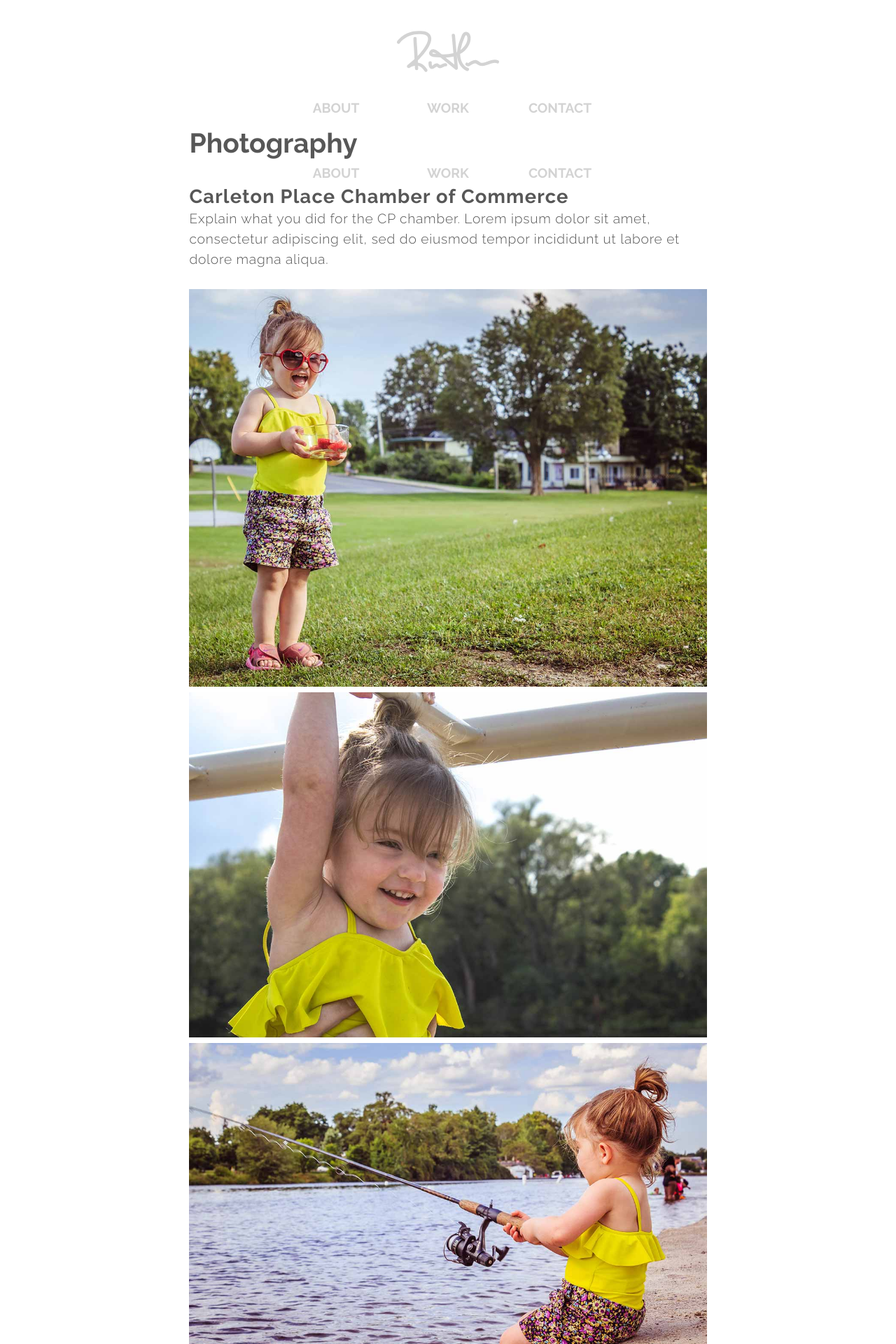
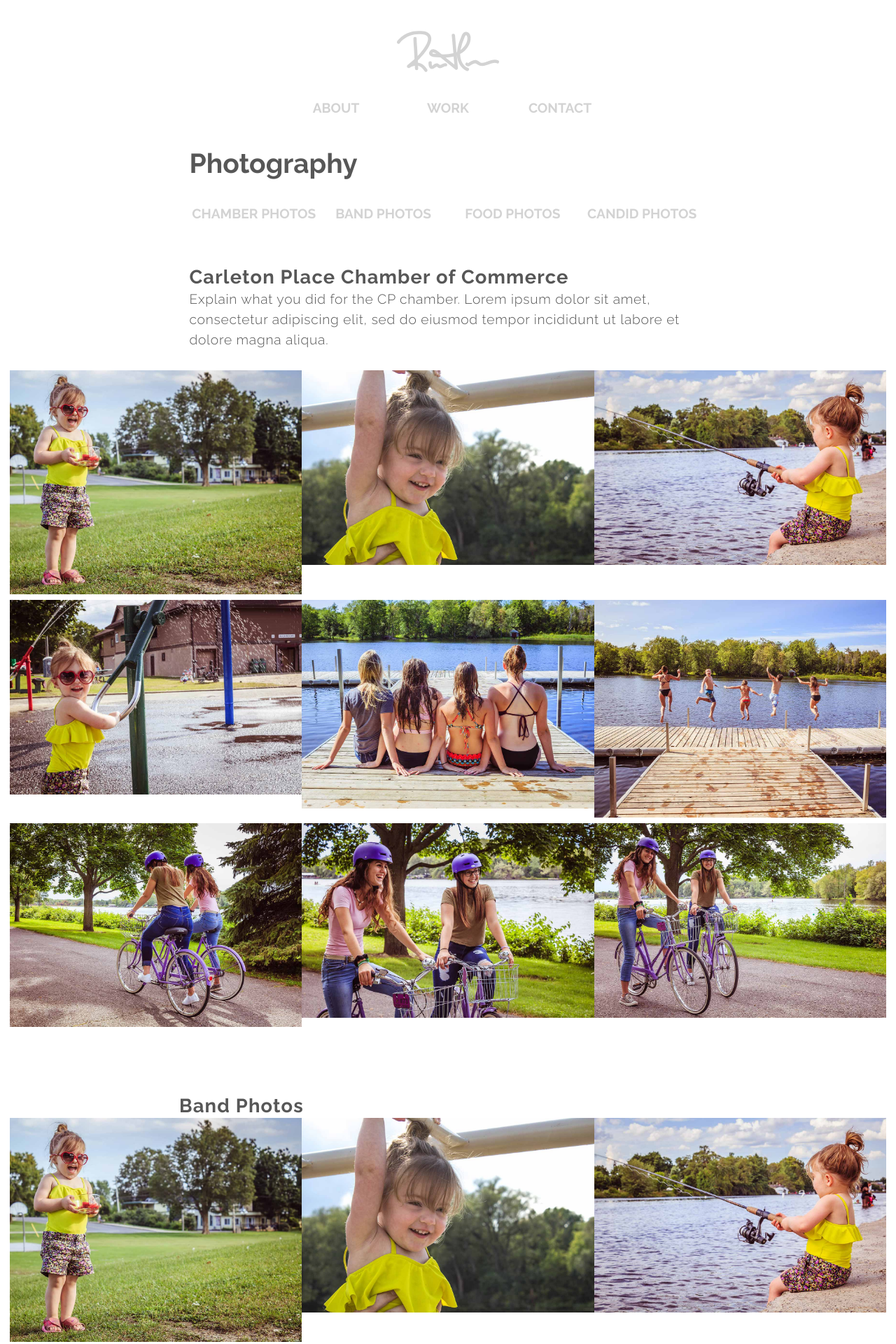
Before and after one commit to rachelhisko/hiskodesigns.ca, a Jekyll site: the page built from photography.html, in a window 1280 px wide. Shown: the top 1920 px of the page at 70% size. Built offline with Jekyll 4.4.1, drawn with Linux system fonts in a browser that asks for light colours; nearby versions of some CDN libraries; comment, search, counter and statistics services are not loaded; some of the changed text lies outside the part shown.

Commit message:
layout photos

```diff
--- a/css/main.css
+++ b/css/main.css
@@ -68,6 +68,11 @@ nav ul {
 .max-length {
   max-width: 25em;
 }
+
+.photo-nav {
+  max-width: 45em;
+}
+
 
 nav ul li a {
   text-decoration: none;
--- a/photography.html
+++ b/photography.html
@@ -3,56 +3,85 @@ layout: default
 title: Photography
 ---
 
-<section class="content gutter-1-2">
-  <div>
-    <h1 class="push-0 title zetta">Photography</h1>
-    <nav class="unit xs-1 nav">
-      <ul class="list-group grid nav kilo max-length">
-        <li class="unit xs-1-3"><a href="{{site.baseurl}}/#about">About</a></li>
-        <li class="unit xs-1-3"><a href="{{site.baseurl}}/#portfolio">Work</a></li>
-        <li class="unit xs-1-3"><a href="mailto:rachel@hiskodesigns.ca">Contact</a></li>
+<section>
+  <div class="content gutter-1-2 pad-t">
+    <h1 class="push title zetta">Photography</h1>
+    <nav class="unit xs-1 nav push">
+      <ul class="list-group grid nav kilo photo-nav push-2">
+        <li class="unit xs-1-4"><a href="{{site.baseurl}}/photography/#carletonplace">Chamber Photos</a></li>
+        <li class="unit xs-1-4"><a href="{{site.baseurl}}/photography/#band">Band Photos</a></li>
+        <li class="unit xs-1-4"><a href="{{site.baseurl}}/photography/#food">Food Photos</a></li>
+        <li class="unit xs-1-4"><a href="{{site.baseurl}}/photography/#candid">Candid Photos</a></li>
       </ul>
     </nav>
   </div>
 
-  <div>
-    <h3 class="push-none">Carleton Place Chamber of Commerce</h3>
+  <div class="content gutter-1-2" id="carletonplace">
+    <h3 class="push-0">Carleton Place Chamber of Commerce</h3>
     <p>Explain what you did for the CP chamber.  Lorem ipsum dolor sit amet, consectetur adipiscing elit, sed do eiusmod tempor incididunt ut labore et dolore magna aliqua.</p>
   </div>
 
-  <div>
+  <div class="grid gutter-1-2 push-2">
+    <div class="unit xs-1 s-1 m-1-2 l-1-3">
       <img class="w-1" itemprop="image" src="{{site.baseurl}}/images/photography-child-happy.jpg" alt="">
     </div>
-  <div>
+    <div class="unit xs-1 s-1 m-1-2 l-1-3">
       <img class="w-1" itemprop="image" src="{{site.baseurl}}/images/photography-child-climb.jpg" alt="">
     </div>
-  <div>
+    <div class="unit xs-1 s-1 m-1-2 l-1-3">
       <img class="w-1" itemprop="image" src="{{site.baseurl}}/images/photography-child-fishing.jpg" alt="">
     </div>
-  <div>
+    <div class="unit xs-1 s-1 m-1-2 l-1-3">
       <img class="w-1" itemprop="image" src="{{site.baseurl}}/images/photography-child-smile.jpg" alt="">
     </div>
-  <div>
+    <div class="unit xs-1 s-1 m-1-2 l-1-3">
       <img class="w-1" itemprop="image" src="{{site.baseurl}}/images/photography-four-girls.jpg" alt="">
     </div>
-  <div>
+    <div class="unit xs-1 s-1 m-1-2 l-1-3">
       <img class="w-1" itemprop="image" src="{{site.baseurl}}/images/photography-jumping.jpg" alt="">
     </div>
-  <div>
+    <div class="unit xs-1 s-1 m-1-2 l-1-3">
       <img class="w-1" itemprop="image" src="{{site.baseurl}}/images/photography-twogirls-bike.jpg" alt="">
     </div>
-  <div>
+    <div class="unit xs-1 s-1 m-1-2 l-1-3">
       <img class="w-1" itemprop="image" src="{{site.baseurl}}/images/photography-twogirls-smiling.jpg" alt="">
     </div>
-  <div>
+    <div class="unit xs-1 s-1 m-1-2 l-1-3">
       <img class="w-1" itemprop="image" src="{{site.baseurl}}/images/photography-twogirls.jpg" alt="">
+    </div>
   </div>
 
 
 
-  <div class="content">
-    <h3 class="push tera">Group Photos</h3>
+  <div class="content" id="band">
+    <h3 class="push-0 pad-t tera">Band Photos</h3>
   </div>
+  <div class="grid gutter-1-2">
+    <div class="unit xs-1 s-1 m-1-2 l-1-3">
+      <img class="w-1" itemprop="image" src="{{site.baseurl}}/images/photography-child-happy.jpg" alt="">
+    </div>
+    <div class="unit xs-1 s-1 m-1-2 l-1-3">
+      <img class="w-1" itemprop="image" src="{{site.baseurl}}/images/photography-child-climb.jpg" alt="">
+    </div>
+    <div class="unit xs-1 s-1 m-1-2 l-1-3">
+      <img class="w-1" itemprop="image" src="{{site.baseurl}}/images/photography-child-fishing.jpg" alt="">
+    </div>
+    <div class="unit xs-1 s-1 m-1-2 l-1-3">
+      <img class="w-1" itemprop="image" src="{{site.baseurl}}/images/photography-child-smile.jpg" alt="">
+    </div>
+    <div class="unit xs-1 s-1 m-1-2 l-1-3">
+      <img class="w-1" itemprop="image" src="{{site.baseurl}}/images/photography-four-girls.jpg" alt="">
+    </div>
+  </div>
+
+  <div class="content" id="food">
+    <h3 class="push-0 pad-t tera">Food Photos</h3>
+  </div>
+
+  <div class="content" id="food">
+    <h3 class="push-0 pad-t tera">Candid Photos</h3>
+  </div>
+
 
 </section>
 
```
Lines whose indentation alone changed are shown as unchanged.
